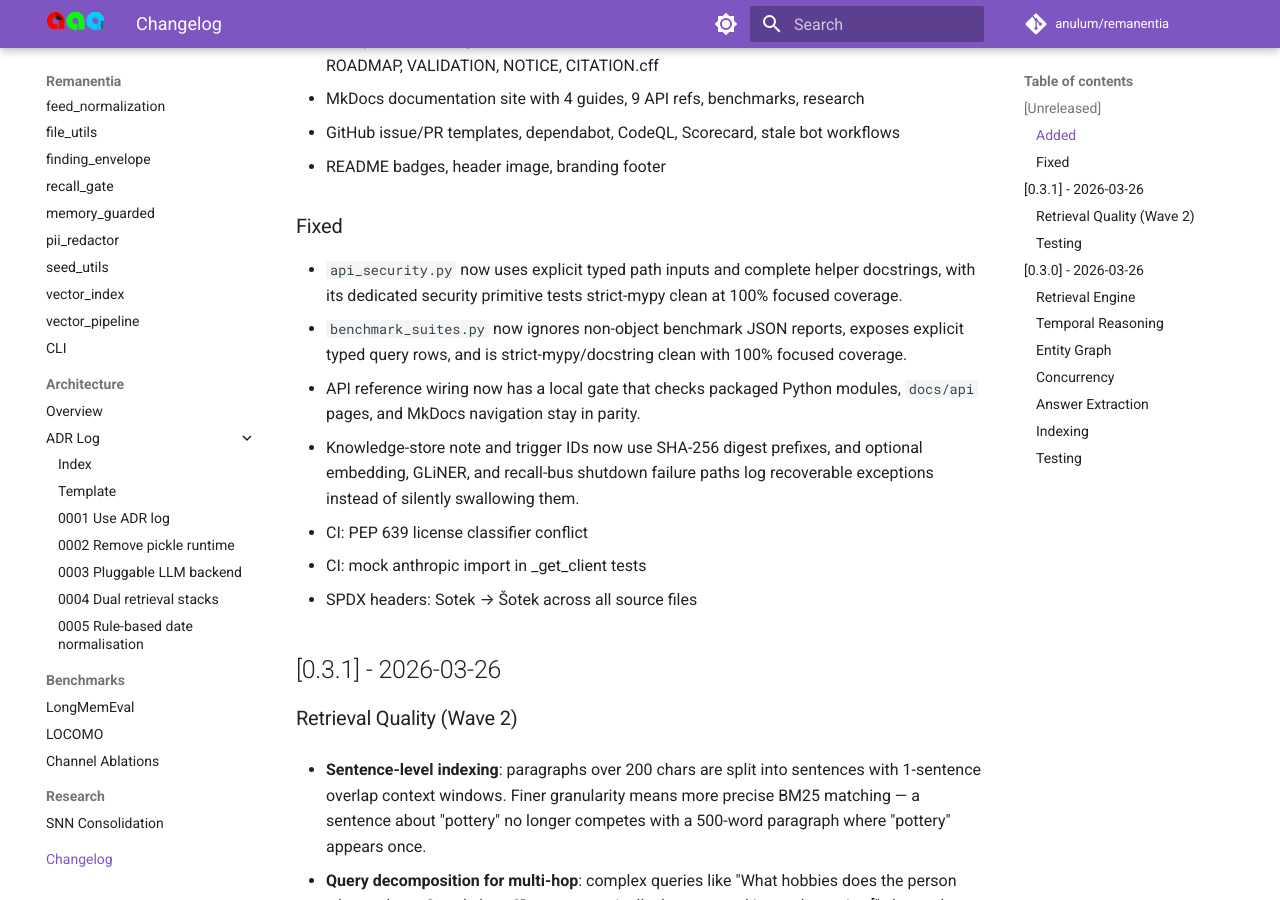
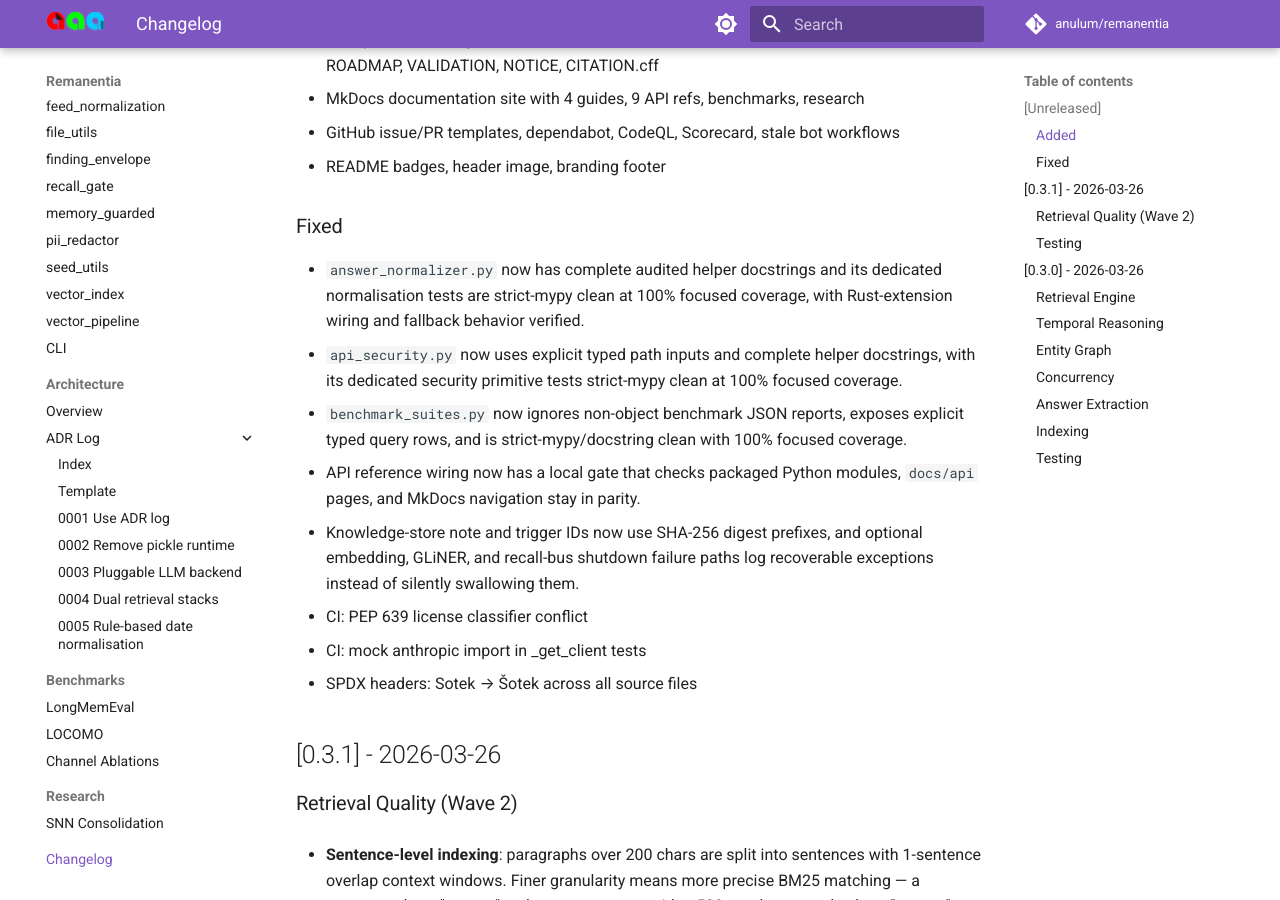
Before and after one commit to anulum/remanentia, an MkDocs documentation site: the page built from docs/CHANGELOG.md, in a window 1280 px wide and 900 px high, scrolled down 1246 px. Built offline with MkDocs 1.6.1 and Material for MkDocs 9.7.7, drawn with Linux system fonts in a browser that asks for light colours; comment, search, counter and statistics services are not loaded.

Commit message:
chore: ratchet answer normalizer quality
Authored by Anulum Fortis & Arcane Sapience (protoscience@anulum.li)

```diff
--- a/answer_normalizer.py
+++ b/answer_normalizer.py
@@ -183,6 +183,8 @@
 
 
 def _get_embed_model() -> _EmbeddingModel | None:
+    """Load and cache the optional local sentence-transformer embedding model."""
+
     global _embed_model
     if _embed_model is None:
         try:
@@ -220,6 +222,8 @@
 
 
 def _lexical_similarity(text_a: str, text_b: str) -> float:
+    """Return normalized SequenceMatcher similarity for two answer strings."""
+
     a_norm = normalize_answer(text_a)
     b_norm = normalize_answer(text_b)
     if not a_norm or not b_norm:
--- a/docs/CHANGELOG.md
+++ b/docs/CHANGELOG.md
@@ -45,6 +45,9 @@
 - README badges, header image, branding footer
 
 ### Fixed
+- `answer_normalizer.py` now has complete audited helper docstrings and its
+  dedicated normalisation tests are strict-mypy clean at 100% focused coverage,
+  with Rust-extension wiring and fallback behavior verified.
 - `api_security.py` now uses explicit typed path inputs and complete helper
   docstrings, with its dedicated security primitive tests strict-mypy clean at
   100% focused coverage.
```
Also changed, not shown: CHANGELOG.md (+3 -0 lines), docs/api/answer_normalizer.md (+5 -0 lines), 1 other file.
